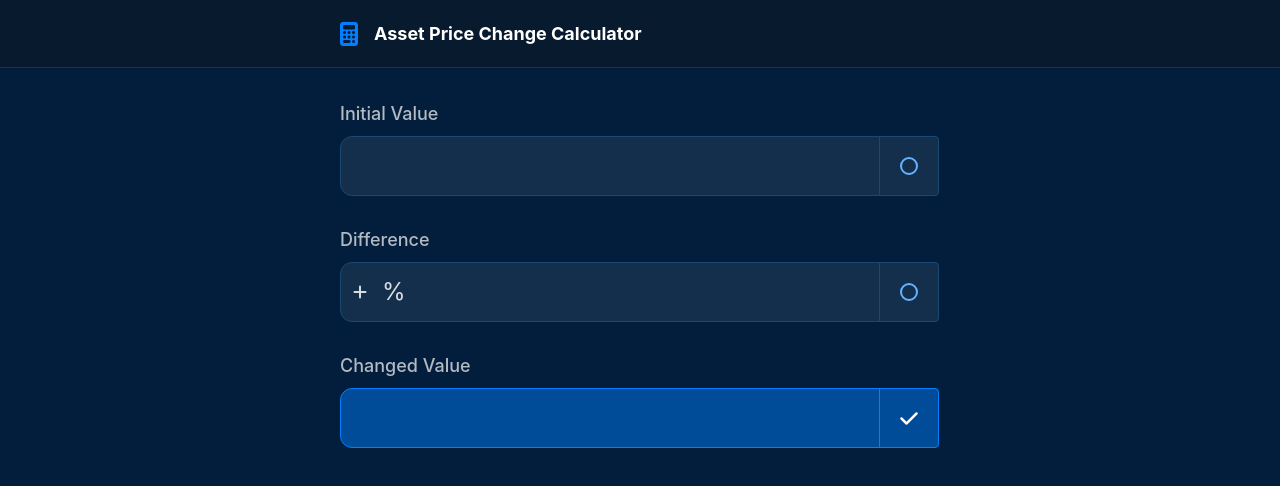
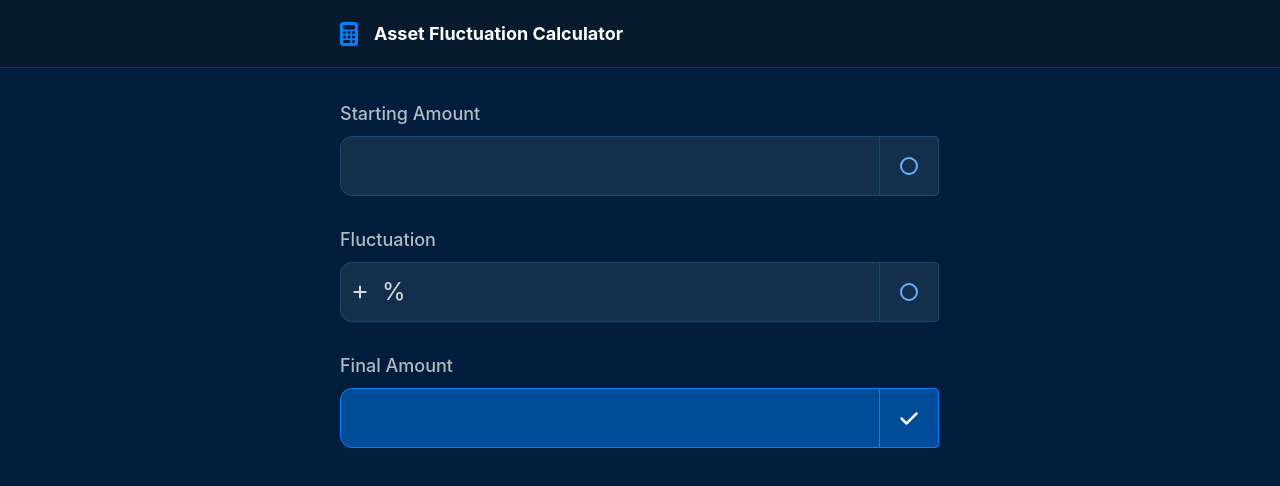
Before and after one commit to const-int/fluclator, a React (Create React App) app: page / in a window 1280 px wide. Shown: the top 486 px of the page. Built offline with nearby package versions, Linux system fonts and the light colour scheme.

Commit message:
Update labels

```diff
--- a/src/App.js
+++ b/src/App.js
@@ -121,7 +121,7 @@ function App() {
 
       <div className="container fields-grid">
         <div className="field source-value">
-          <label className="label is-medium">Initial Value</label>
+          <label className="label is-medium">Starting Amount</label>
           <div
             className={`input-component ${
               calcField === FIELDS.source ? "is-active" : ""
@@ -158,7 +158,7 @@ function App() {
         </div>
 
         <div className="field percent-value">
-          <label className="label is-medium">Difference</label>
+          <label className="label is-medium">Fluctuation</label>
           <div
             className={`input-component ${
               calcField === FIELDS.percent ? "is-active" : ""
@@ -210,7 +210,7 @@ function App() {
         </div>
 
         <div className="field target-value">
-          <label className="label is-medium">Changed Value</label>
+          <label className="label is-medium">Final Amount</label>
           <div
             className={`input-component ${
               calcField === FIELDS.target ? "is-active" : ""
--- a/src/components/Header/index.jsx
+++ b/src/components/Header/index.jsx
@@ -7,7 +7,7 @@ function Header() {
       <div className="container">
         <div className="header-grid">
           <i className="fas fa-calculator header-icon"></i>
-          <span>Asset Price Change Calculator</span>
+          <span>Asset Fluctuation Calculator</span>
         </div>
       </div>
     </div>
```
